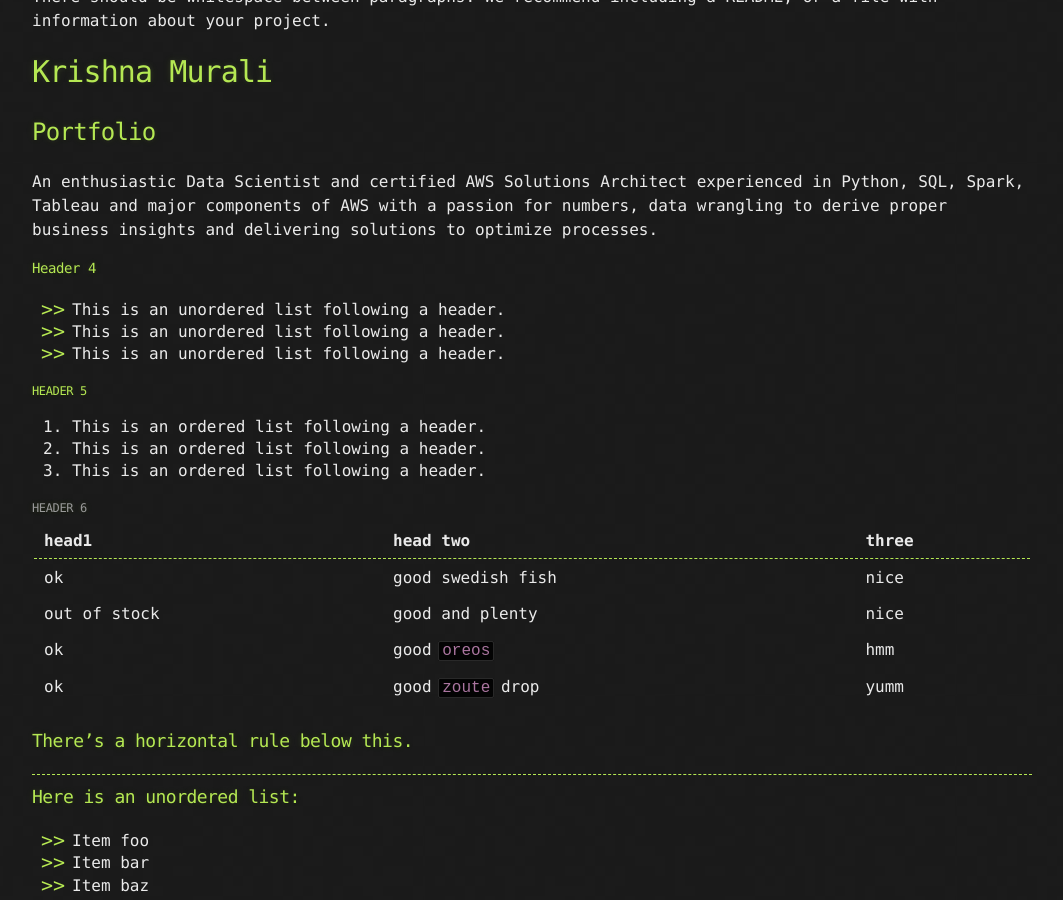
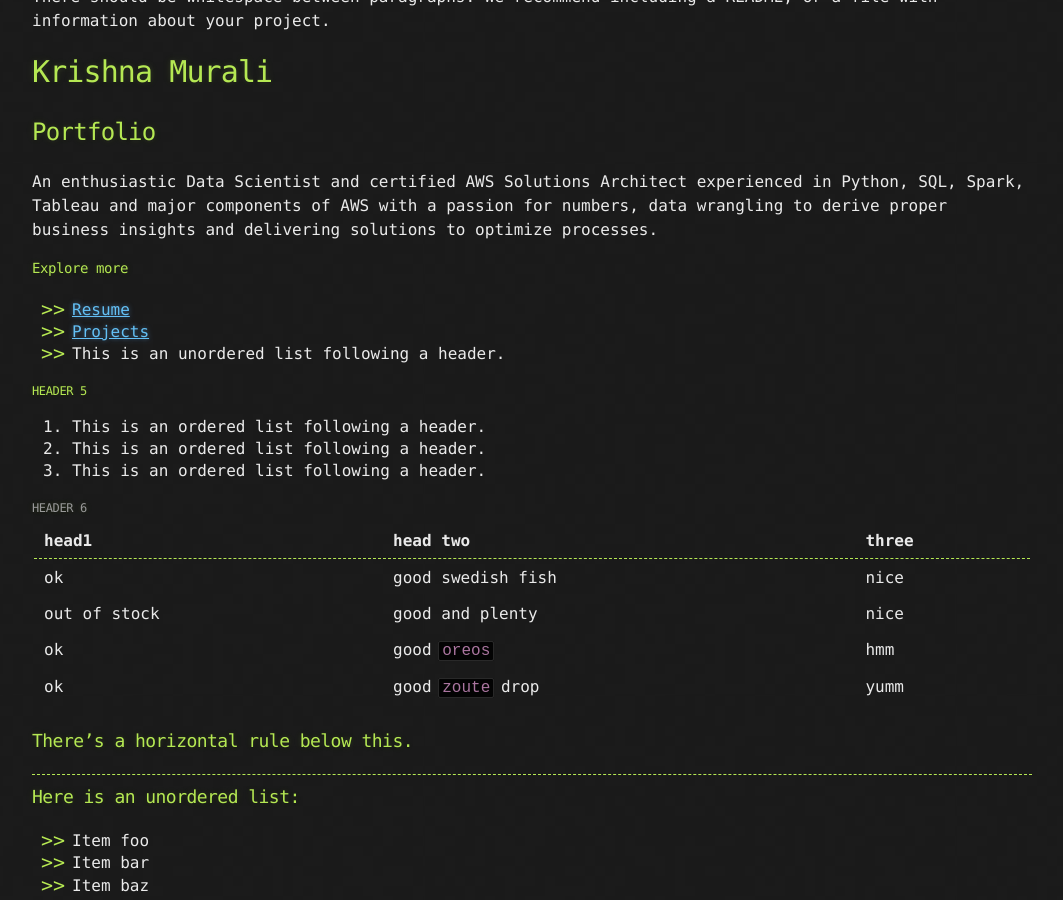
Before and after one commit to KrishnaMurali177/KrishnaMurali177.github.io, a Jekyll site: the page built from index.md, in a window 1280 px wide and 900 px high, scrolled down 369 px. Shown: the whole window, without its empty margins (108-1171 px from the left). Built offline with Jekyll 4.4.1, drawn with Linux system fonts in a browser that asks for light colours.

Commit message:
Update index.md

```diff
--- a/index.md
+++ b/index.md
@@ -16,10 +16,10 @@ There should be whitespace between paragraphs. We recommend including a README,
 An enthusiastic Data Scientist and certified AWS Solutions Architect experienced in Python, SQL, Spark, Tableau and major components of AWS with a passion for numbers, data wrangling to derive proper business insights and delivering solutions to optimize processes.
 
 
-#### Header 4
+#### Explore more
 
-*   This is an unordered list following a header.
-*   This is an unordered list following a header.
+*   [Resume](./Resume - KrishnaMurali.pdf)
+*   [Projects](./another-page.html)
 *   This is an unordered list following a header.
 
 ##### Header 5
```
